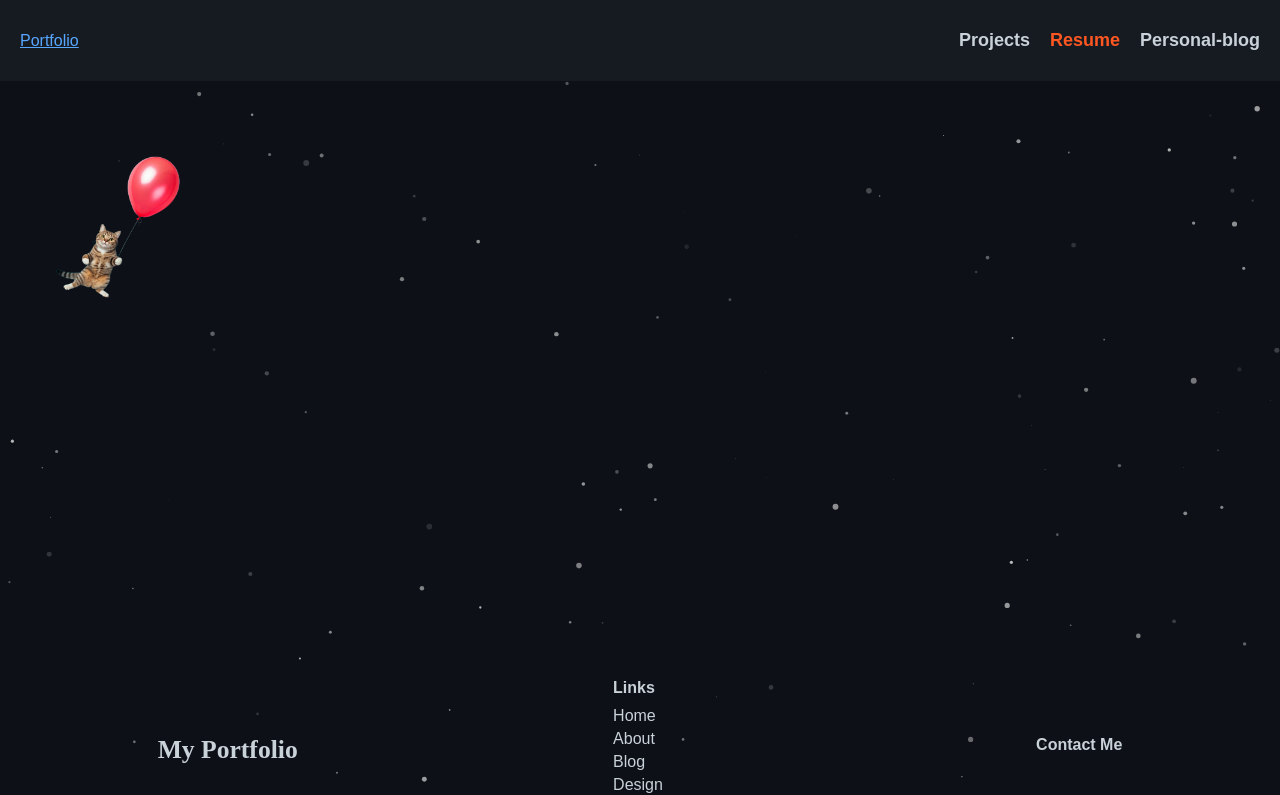
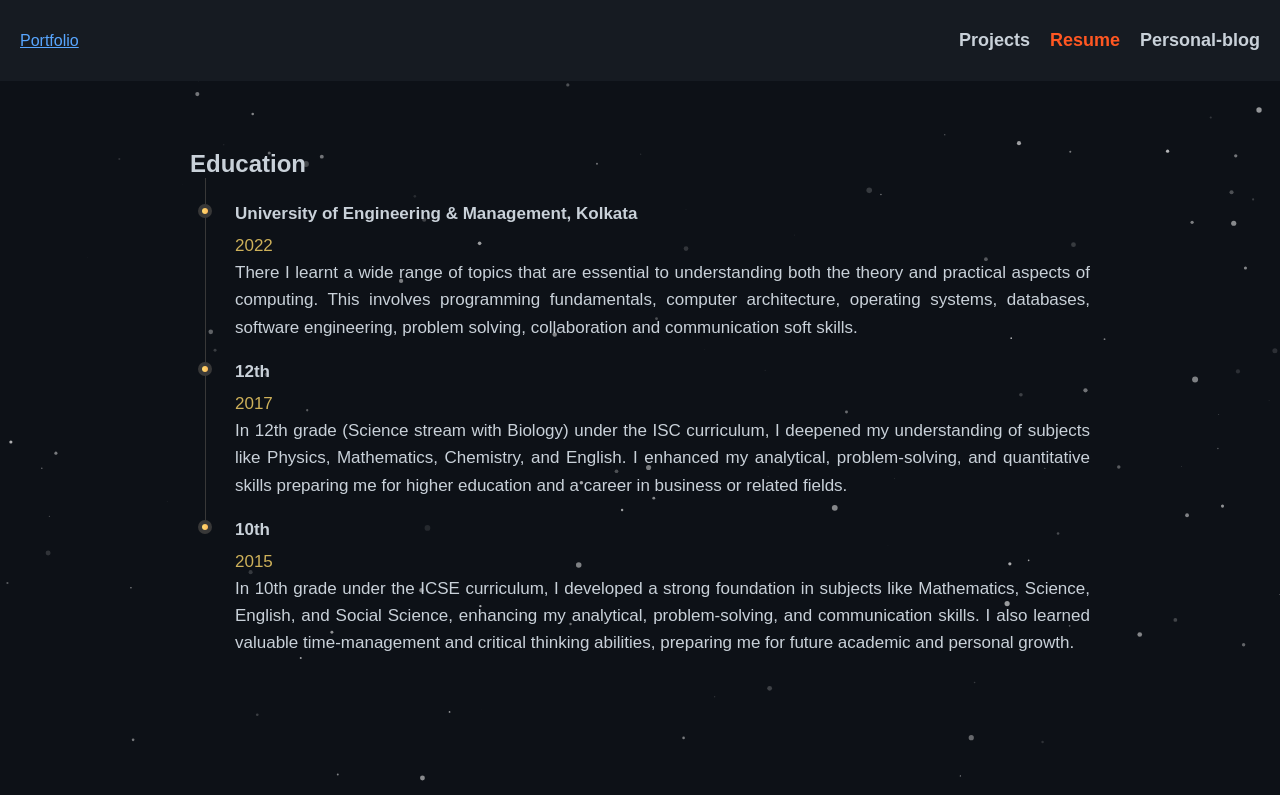
Before and after one commit to Souradeep2000/Portfolio, an Angular app: page /souro/resume in a window 1280 px wide. Shown: the top 795 px of the page. Built offline with nearby package versions, Linux system fonts and the light colour scheme.

Commit message:
fixed navigation buttom error

```diff
--- a/src/app/app.component.html
+++ b/src/app/app.component.html
@@ -5,6 +5,4 @@
   <router-outlet></router-outlet>
 </div>
 
-<!-- <div class="spacer"></div> -->
-
 <app-footer></app-footer>
--- a/src/app/app.config.ts
+++ b/src/app/app.config.ts
@@ -4,5 +4,8 @@ import { provideRouter } from '@angular/router';
 import { routes } from './app.routes';
 
 export const appConfig: ApplicationConfig = {
-  providers: [provideZoneChangeDetection({ eventCoalescing: true }), provideRouter(routes)]
+  providers: [
+    provideZoneChangeDetection({ eventCoalescing: true }),
+    provideRouter(routes),
+  ],
 };
--- a/src/app/resume/resume.component.css
+++ b/src/app/resume/resume.component.css
@@ -1,15 +1,231 @@
-.falling-cat {
-  position: absolute;
-  /* top: 0; */
-  /* left: 50%; */
-  width: 150px; /* Adjust the size of the cat image */
-  height: 150px; /* Adjust the size of the cat image */
-  background-position: center;
-  z-index: -1;
-  background-image: url("/assets/images/cat.png");
-  background-size: cover;
+/*
+.timeline-container {
+  padding: 20px;
+  font-family: Arial, sans-serif;
+  background-color: #222;
+  color: #f1f1f1;
+  max-width: 75%;
+  margin: 0 auto;
+  position: relative;
+  overflow: hidden;
 }
 
-.main-container {
-  height: 100vh;
+.timeline-header {
+  font-size: 24px;
+  font-weight: bold;
+  margin-bottom: 20px;
+  color: #fff;
+  text-align: center;
 }
+
+.timeline-list {
+  list-style: none;
+  margin: 0;
+  padding: 0;
+  position: relative;
+  border-left: 1px solid rgba(255, 255, 255, 0.8);
+  padding-left: 30px;
+}
+
+.timeline-item {
+  position: relative;
+  margin-bottom: 40px;
+}
+
+.timeline-item:last-child {
+  margin-bottom: 0;
+}
+
+.timeline-item:last-child::after {
+  content: "";
+  position: absolute;
+  left: -3px;
+  top: 100%;
+  width: 3px;
+  height: 10px;
+  background-color: rgba(255, 255, 255, 0.8);
+}
+
+.timeline-dot {
+  position: absolute;
+  left: -38px;
+  top: 0;
+  width: 15px;
+  height: 15px;
+  background-color: #f4c542;
+  border: 2px solid rgba(255, 255, 255, 0.8);
+  border-radius: 50%;
+  box-shadow: 0 0 12px rgba(244, 197, 66, 0.8);
+}
+
+.timeline-item-title {
+  font-size: 18px;
+  font-weight: bold;
+  color: #fff;
+  margin-bottom: 5px;
+}
+
+.timeline-year {
+  font-size: 14px;
+  font-weight: 600;
+  color: #f4c542;
+  display: block;
+  margin-bottom: 5px;
+}
+
+.timeline-text {
+  font-size: 14px;
+  line-height: 1.6;
+  color: #eaeaea;
+}
+
+@media screen and (max-width: 600px) {
+  .timeline-container {
+    padding: 10px;
+    max-width: 95%;
+  }
+
+  .timeline-list {
+    padding-left: 20px;
+    border-left: 1px solid rgba(255, 255, 255, 0.8);
+  }
+
+  .timeline-dot {
+    width: 12px;
+    height: 12px;
+    left: -25px;
+    box-shadow: 0 0 8px rgba(244, 197, 66, 0.8);
+  }
+
+  .timeline-item-title {
+    font-size: 16px;
+  }
+
+  .timeline-text {
+    font-size: 13px;
+  }
+} */
+
+.resume {
+  --jet: hsl(0, 0%, 22%);
+  --fs6: 14px;
+  --fs8: 17px;
+  --vegas-gold: hsl(45, 54%, 58%);
+  --fw400: 400;
+  --fw500: 500;
+  --text-gradient-yellow: linear-gradient(
+    to right,
+    hsl(45, 100%, 72%),
+    hsl(35, 100%, 68%)
+  );
+  max-width: 75%;
+  margin: 0 auto; /* Centers the container */
+  li {
+    list-style: none;
+  }
+}
+
+.article-title {
+  margin-bottom: 30px;
+}
+
+.article-title {
+  position: relative;
+  padding-bottom: 7px;
+}
+
+.article-title::after {
+  content: "";
+  position: absolute;
+  bottom: 0;
+  left: 0;
+  width: 30px;
+  height: 3px;
+  background: var(--text-gradient-yellow);
+  border-radius: 3px;
+}
+
+.timeline {
+  margin-bottom: 30px;
+}
+
+.timeline .title-wrapper {
+  display: flex;
+  align-items: center;
+  gap: 15px;
+  margin-bottom: 25px;
+}
+
+.timeline-list {
+  font-size: var(--fs8);
+  margin-left: 45px;
+}
+
+.timeline-list span {
+  color: var(--vegas-gold);
+  font-weight: var(--fw500);
+  line-height: 1.6;
+}
+
+.timeline-item {
+  position: relative;
+}
+
+.timeline-item:not(:last-child) {
+  margin-bottom: 20px;
+}
+.timeline-item:not(:last-child)::before {
+  content: "";
+  position: absolute;
+  top: -25px;
+  left: -30px;
+  width: 1px;
+  height: calc(100% + 50px);
+  background: var(--jet);
+  --text-gradient-yellow: linear-gradient(
+    to right,
+    hsl(45, 100%, 72%),
+    hsl(35, 100%, 68%)
+  );
+}
+
+.timeline-item::after {
+  content: "";
+  position: absolute;
+  top: 5px;
+  left: -33px;
+  height: 6px;
+  width: 6px;
+  border-radius: 50%;
+  background: var(--text-gradient-yellow);
+  box-shadow: 0 0 0 4px var(--jet);
+  --light-gray: hsl(0, 0%, 84%);
+  --fw300: 300;
+}
+
+.timeline-item-title {
+  font-size: var(--fs8);
+  line-height: 1.3;
+  margin-bottom: 7px;
+}
+
+.timeline-text {
+  color: var(--light-gray);
+  font-weight: var(--fw300);
+  line-height: 1.6;
+  text-align: justify;
+}
+
+@media screen and (max-width: 600px) {
+  .resume {
+    max-width: 95%;
+    margin-top: 5%;
+  }
+  .timeline-list {
+    font-size: var(--fs6);
+  }
+
+  .timeline-list span {
+    font-weight: var(--fw400);
+  }
+}
--- a/src/app/resume/resume.component.html
+++ b/src/app/resume/resume.component.html
@@ -1,5 +1,157 @@
-<!-- <div class="resume-container"> -->
-<div class="falling-cat">
-  <!-- <img src="/assets/images/cat.png" alt="Cat" /> -->
+<!-- <div class="timeline-container">
+  <header class="timeline-header">Education</header>
+  <div class="timeline">
+    <ul class="timeline-list">
+
+      <li class="timeline-item">
+        <span class="timeline-dot"></span>
+        <h4 class="timeline-item-title">
+          Indira Gandhi National Open University
+        </h4>
+        <span class="timeline-year">2024</span>
+        <p class="timeline-text">
+          There I learnt a wide range of topics that are essential to
+          understanding both the theory and practical aspects of computing. This
+          involves programming fundamentals, computer architecture, operating
+          systems, databases, software engineering, problem-solving,
+          collaboration, and communication soft skills.
+        </p>
+      </li>
+
+      <li class="timeline-item">
+        <span class="timeline-dot"></span>
+        <h4 class="timeline-item-title">12th</h4>
+        <span class="timeline-year">2020</span>
+        <p class="timeline-text">
+          In 12th grade (Commerce stream with Maths) under the CBSE curriculum,
+          I deepened my understanding of subjects like Accountancy, Economics,
+          Business Studies, Mathematics, and English. I enhanced my analytical,
+          problem-solving, and quantitative skills, preparing me for higher
+          education and a career in business or related fields.
+        </p>
+      </li>
+
+      <li class="timeline-item">
+        <span class="timeline-dot"></span>
+        <h4 class="timeline-item-title">10th</h4>
+        <span class="timeline-year">2018</span>
+        <p class="timeline-text">
+          In 10th grade under the CBSE curriculum, I developed a strong
+          foundation in subjects like Mathematics, Science, English, and Social
+          Science, enhancing my analytical, problem-solving, and communication
+          skills.
+        </p>
+      </li>
+    </ul>
+  </div>
+</div> -->
+
+<div class="resume" data-page="resume">
+  <!-- <header>
+    <h2 class="h2 article-title">Resume</h2>
+  </header> -->
+  <section class="timeline">
+    <div class="title-wrapper">
+      <h2>Education</h2>
+    </div>
+
+    <ul class="timeline-list">
+      <li class="timeline-item">
+        <h4 class="h4 timeline-item-title">
+          University of Engineering & Management, Kolkata
+        </h4>
+        <span>2022</span>
+        <p class="timeline-text">
+          There I learnt a wide range of topics that are essential to
+          understanding both the theory and practical aspects of computing. This
+          involves programming fundamentals, computer architecture, operating
+          systems, databases, software engineering, problem solving,
+          collaboration and communication soft skills.
+        </p>
+      </li>
+
+      <li class="timeline-item">
+        <h4 class="h4 timeline-item-title">12th</h4>
+        <span>2017</span>
+        <p class="timeline-text">
+          In 12th grade (Science stream with Biology) under the ISC curriculum,
+          I deepened my understanding of subjects like Physics, Mathematics,
+          Chemistry, and English. I enhanced my analytical, problem-solving, and
+          quantitative skills preparing me for higher education and a career in
+          business or related fields.
+        </p>
+      </li>
+
+      <li class="timeline-item">
+        <h4 class="h4 timeline-item-title">10th</h4>
+        <span>2015</span>
+        <p class="timeline-text">
+          In 10th grade under the ICSE curriculum, I developed a strong
+          foundation in subjects like Mathematics, Science, English, and Social
+          Science, enhancing my analytical, problem-solving, and communication
+          skills. I also learned valuable time-management and critical thinking
+          abilities, preparing me for future academic and personal growth.
+        </p>
+      </li>
+    </ul>
+  </section>
+  <!-- <section class="skill">
+      <h3 class="h3 skills-title">My Skills</h3>
+
+      <ul class="skills-list content-card">
+          <li class="skills-item">
+              <div class="title-wrapper">
+                  <h5 class="h5">Web Design (HTML-CSS-JS)</h5>
+                  <data value="80">80%</data>
+              </div>
+
+              <div class="skills-progress-bg">
+                  <div class="skills-progress-fill" style="width: 80%;"></div>
+              </div>
+          </li>
+
+          <li class="skills-item">
+              <div class="title-wrapper">
+                  <h5 class="h5">PHP (core,SQL)</h5>
+                  <data value="70">70%</data>
+              </div>
+
+              <div class="skills-progress-bg">
+                  <div class="skills-progress-fill" style="width: 70%;"></div>
+              </div>
+          </li>
+
+          <li class="skills-item">
+              <div class="title-wrapper">
+                  <h5 class="h5">Tailwind CSS</h5>
+                  <data value="90">90%</data>
+              </div>
+
+              <div class="skills-progress-bg">
+                  <div class="skills-progress-fill" style="width: 90%;"></div>
+              </div>
+          </li>
+
+          <li class="skills-item">
+              <div class="title-wrapper">
+                  <h5 class="h5">React.js</h5>
+                  <data value="50">50%</data>
+              </div>
+
+              <div class="skills-progress-bg">
+                  <div class="skills-progress-fill" style="width: 50%;"></div>
+              </div>
+          </li>
+          <li class="skills-item">
+              <div class="title-wrapper">
+                  <h5 class="h5">jQuary</h5>
+                  <data value="50">50%</data>
+              </div>
+
+              <div class="skills-progress-bg">
+                  <div class="skills-progress-fill" style="width: 50%;"></div>
+              </div>
+          </li>
+      </ul>
+  </section> -->
 </div>
-<!-- </div> -->
--- a/src/app/resume/resume.component.ts
+++ b/src/app/resume/resume.component.ts
@@ -10,4 +10,5 @@ import { ScrollTrigger } from 'gsap/ScrollTrigger';
 })
 export class ResumeComponent {
   constructor() {}
+
 }
--- a/src/styles.css
+++ b/src/styles.css
@@ -2,6 +2,7 @@
   box-sizing: border-box;
   margin: 0;
   padding: 0;
+  scroll-behavior: smooth;
 }
 html,
 body {
@@ -36,10 +37,6 @@ html {
   scroll-behavior: smooth;
 }
 
-.spacer {
-  height: 1000px;
-}
-
 .navbar {
   position: fixed;
   top: 0;
```
Also changed, not shown: src/app/app.component.ts (+24 -6 lines).
